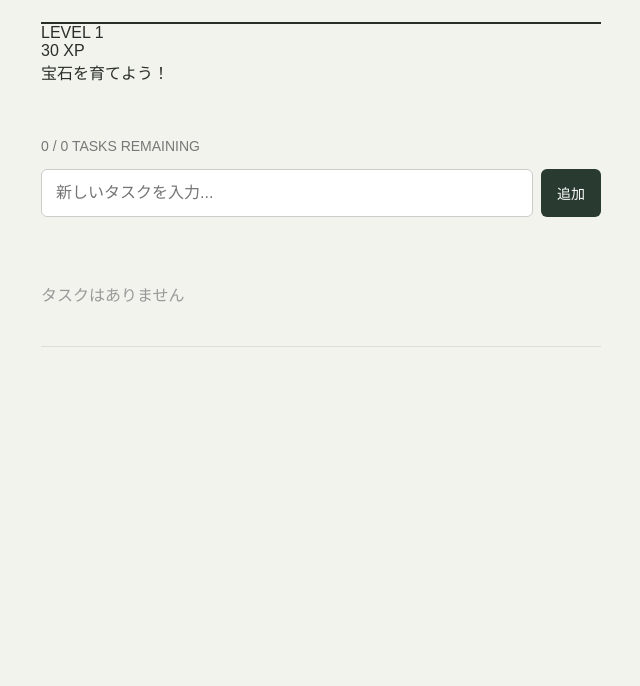
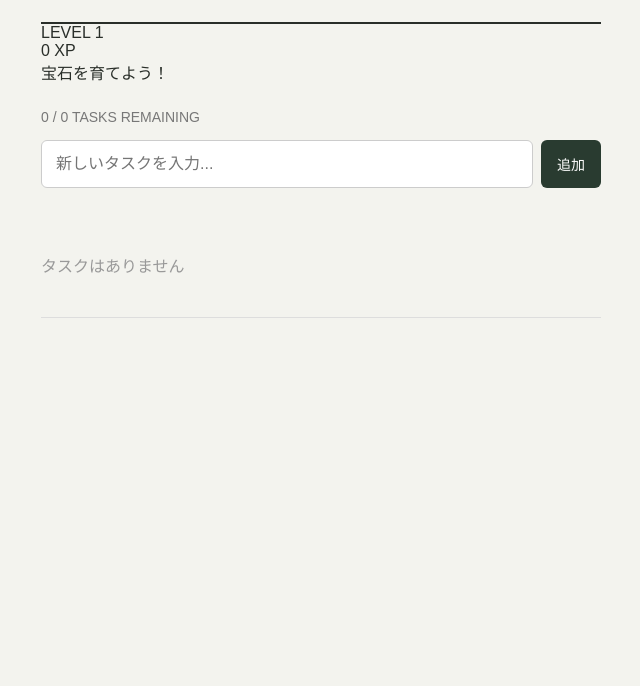
Before and after one commit to haremichi/my-todo-app, a plain HTML site: page index.html in a window 1280 px wide. Shown: the part 114-800 px from the top of the page, without its empty margins (319-959 px from the left). Drawn offline with Linux system fonts and the light colour scheme.

Commit message:
Update index.html

```diff
--- a/index.html
+++ b/index.html
@@ -197,13 +197,6 @@ function showXpEffect(message) {
 const today = new Date().toLocaleDateString("sv-SE");
 const loginKey = `login_${today}`;
 
-if (!xpHistory.includes(loginKey)) {
-  experience += 30;
-  xpHistory.push(loginKey);
-  showXpEffect("DAILY BONUS ＋30 XP！");
-  save();
-}
-
 function save() {
   localStorage.setItem("myTodoTasks", JSON.stringify(tasks));
   localStorage.setItem("myTodoXP", String(experience));
```
